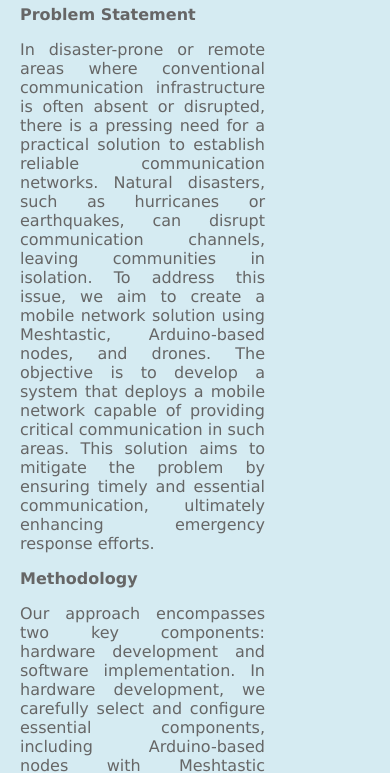
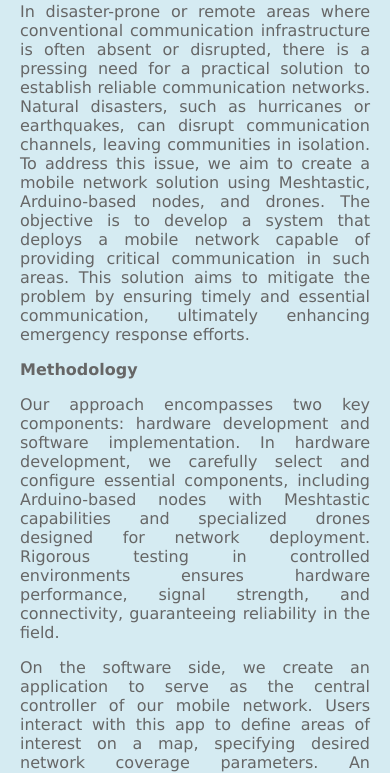
Before and after one commit to phuongannnh/lora-net-web, a plain HTML site: page about.html in a window 390 px wide. Shown: the part 144-917 px from the top of the page. Drawn offline with Linux system fonts and the light colour scheme.

Commit message:
made it responsive

```diff
--- a/static/css/about.css
+++ b/static/css/about.css
@@ -43,7 +43,11 @@ p {
 }
 
 /* Media query for mobile devices */
-@media only screen and (max-width: 768px) {
+@media only screen and (max-width: 48rem) {
+    .about-section {
+        width: 100%;
+    }
+
     .image-section {
         width: 100%;
     }
```
